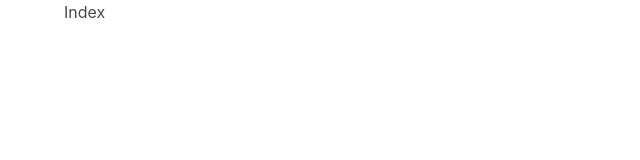
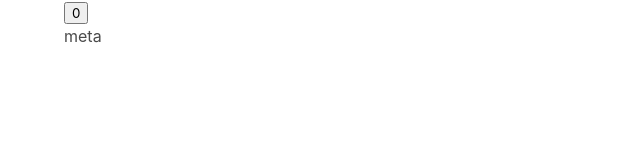
Before and after one commit to warang580/MetaObject, a Vue app: page / in a window 1280 px wide. Shown: the top 160 px of the page, without its empty margins (0-640 px from the left). Built offline with nearby package versions, Linux system fonts and the light colour scheme.

Commit message:
misc: meta explanation

```diff
--- a/src/components/Index.vue
+++ b/src/components/Index.vue
@@ -1,11 +1,22 @@
 <template>
     <div class="container">
-        Index
+        <button>0</button>
+
+        <meta-component
+
+        ></meta-component>
     </div>
 </template>
 
 <script>
+import meta from '@/components/Meta';
+
 export default {
+    components: {'meta-component': meta},
+
+    created() {
+    },
+
     data() {
         return {};
     },
--- /dev/null
+++ b/src/components/Meta.vue
@@ -0,0 +1,15 @@
+<script>
+export default {
+    props: [],
+
+    render(h) {
+        return h('h1', 'meta');
+    },
+
+    computed: {
+        template() {
+            return this.$store.state.template;
+        },
+    },
+}
+</script>
--- a/src/store/index.js
+++ b/src/store/index.js
@@ -8,11 +8,7 @@ export default new Vuex.Store({
     strict: true,
 
     state: {
-        loader: false,
-
-        images: [],
-
-        index: 0,
+        template: "<div class='meta'>Meta</div>",
     },
 
     getters: {
```
Also changed, not shown: poc/usecases.fr.txt (added).
